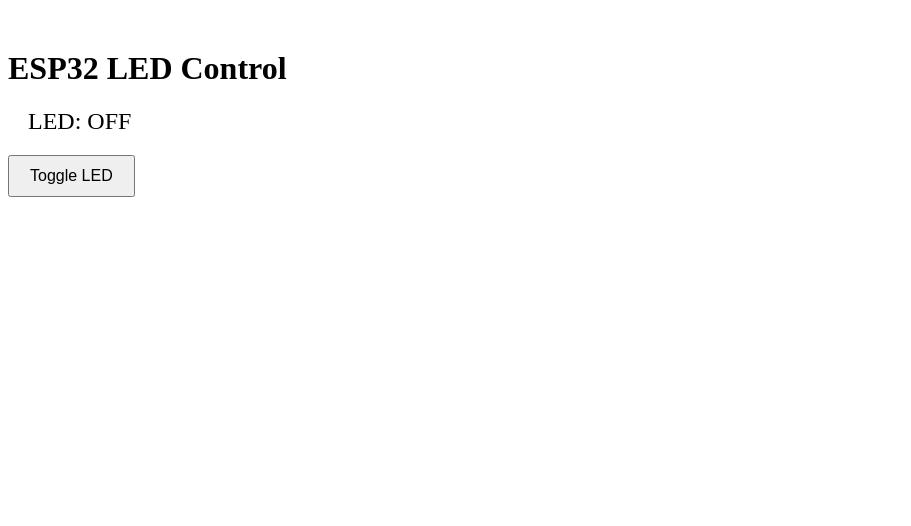
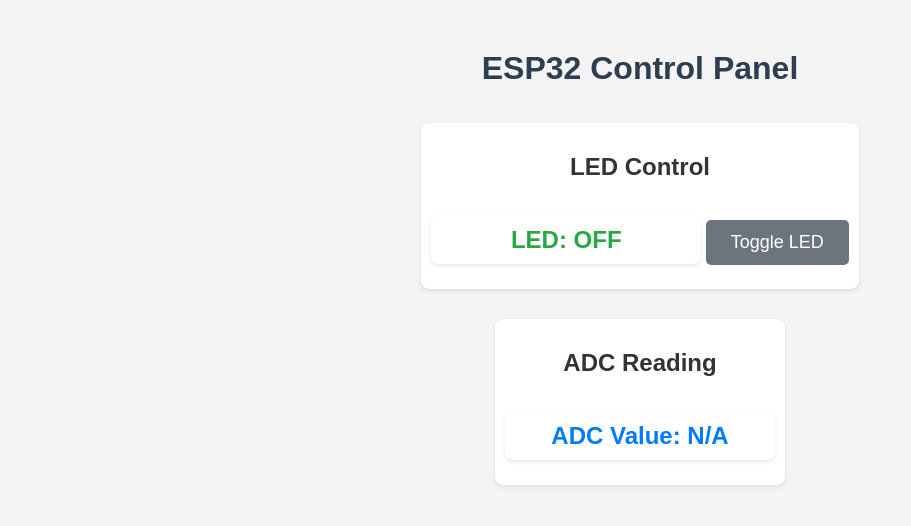
Before and after one commit to Ledge1LAnk/Test_led, a plain HTML site: page index.html in a window 1280 px wide. Shown: the whole page, without its empty margins (0-911 px from the left). Drawn offline with Linux system fonts and the light colour scheme; no server answers.

Commit message:
Update index.html

```diff
--- a/index.html
+++ b/index.html
@@ -1,21 +1,71 @@
 <!DOCTYPE html>
 <html>
 <head>
-    <title>ESP32 LED Control</title>
+    <title>ESP32 LED & ADC Control</title>
     <script src="https://www.gstatic.com/firebasejs/8.10.0/firebase-app.js"></script>
     <script src="https://www.gstatic.com/firebasejs/8.10.0/firebase-database.js"></script>
     <style>
-        body { font-family: Arial, text-align: center; margin-top: 50px; }
-        button { padding: 10px 20px; font-size: 16px; cursor: pointer; }
-        #status { font-size: 24px; margin: 20px; }
+        body {
+            font-family: Arial, sans-serif;
+            text-align: center;
+            margin-top: 50px;
+            background-color: #f4f4f4;
+            color: #333;
+        }
+        h1 {
+            color: #2c3e50;
+        }
+        div {
+            margin: 15px 0;
+            padding: 10px;
+            border-radius: 8px;
+            background-color: #fff;
+            box-shadow: 0 2px 4px rgba(0,0,0,0.1);
+            display: inline-block; /* To make them centered */
+            min-width: 250px; /* Give them some width */
+        }
+        #status {
+            font-size: 24px;
+            font-weight: bold;
+            color: #28a745; /* Green for ON */
+        }
+        #adcStatus {
+            font-size: 24px;
+            font-weight: bold;
+            color: #007bff; /* Blue for ADC */
+        }
+        button {
+            padding: 12px 25px;
+            font-size: 18px;
+            cursor: pointer;
+            background-color: #6c757d;
+            color: white;
+            border: none;
+            border-radius: 5px;
+            transition: background-color 0.3s ease;
+        }
+        button:hover {
+            background-color: #5a6268;
+        }
     </style>
 </head>
 <body>
-    <h1>ESP32 LED Control</h1>
+    <h1>ESP32 Control Panel</h1>
+
+    <div>
+        <h2>LED Control</h2>
         <div id="status">LED: OFF</div>
         <button id="toggleBtn">Toggle LED</button>
+    </div>
+
+    <br> <div>
+        <h2>ADC Reading</h2>
+        <div id="adcStatus">ADC Value: N/A</div>
+    </div>
 
     <script>
+        // Your Firebase project configuration
+        // Replace with YOUR OWN Firebase project config if different
         const firebaseConfig = {
             apiKey: "AIzaSyCA0btNL_QIxsHryzl4ZdcfTp9pRWeI8JQ",
             authDomain: "esp32-led-control-5646a.firebaseapp.com",
@@ -26,20 +76,48 @@
             appId: "1:989832608239:web:94027ebac129932ed69e1a"
         };
 
+        // Initialize Firebase
         firebase.initializeApp(firebaseConfig);
         const database = firebase.database();
+
+        // Firebase references
         const ledRef = database.ref('esp32/led');
+        const adcValueRef = database.ref('esp32/adc_readings/current_value'); // Reference to the ADC path
 
-        document.getElementById('toggleBtn').addEventListener('click', () => {
+        // Get HTML elements
+        const toggleBtn = document.getElementById('toggleBtn');
+        const ledStatusDiv = document.getElementById('status');
+        const adcStatusDiv = document.getElementById('adcStatus'); // New element for ADC
+
+        // --- LED Control Logic ---
+        toggleBtn.addEventListener('click', () => {
             ledRef.once('value').then((snapshot) => {
-                ledRef.set(!snapshot.val());
+                const currentLedState = snapshot.val();
+                ledRef.set(!currentLedState); // Toggle the state
+            }).catch((error) => {
+                console.error("Error toggling LED:", error);
+                alert("Failed to toggle LED: " + error.message);
             });
         });
 
+        // Listen for real-time updates to LED state
         ledRef.on('value', (snapshot) => {
             const state = snapshot.val();
-            document.getElementById('status').textContent = `LED: ${state ? 'ON' : 'OFF'}`;
+            ledStatusDiv.textContent = `LED: ${state ? 'ON' : 'OFF'}`;
+            ledStatusDiv.style.color = state ? '#dc3545' : '#28a745'; // Red for ON, Green for OFF
         });
+
+        // --- ADC Reading Logic ---
+        // Listen for real-time updates to ADC value
+        adcValueRef.on('value', (snapshot) => {
+            const adcValue = snapshot.val();
+            if (adcValue !== null) {
+                adcStatusDiv.textContent = `ADC Value: ${adcValue}`;
+            } else {
+                adcStatusDiv.textContent = `ADC Value: N/A`; // Or a default message
+            }
+        });
+
     </script>
 </body>
 </html>
```
Lines whose indentation alone changed are shown as unchanged.
